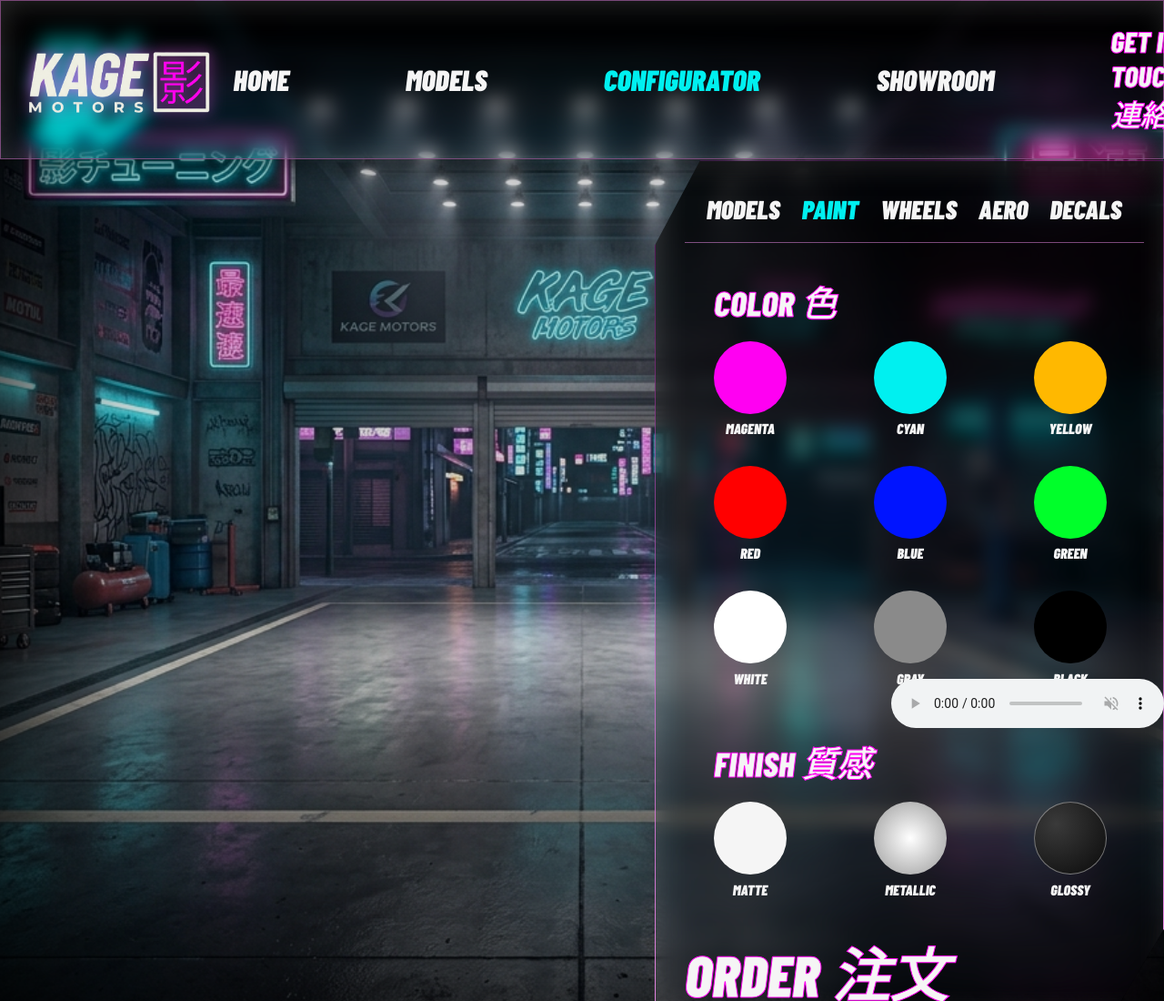
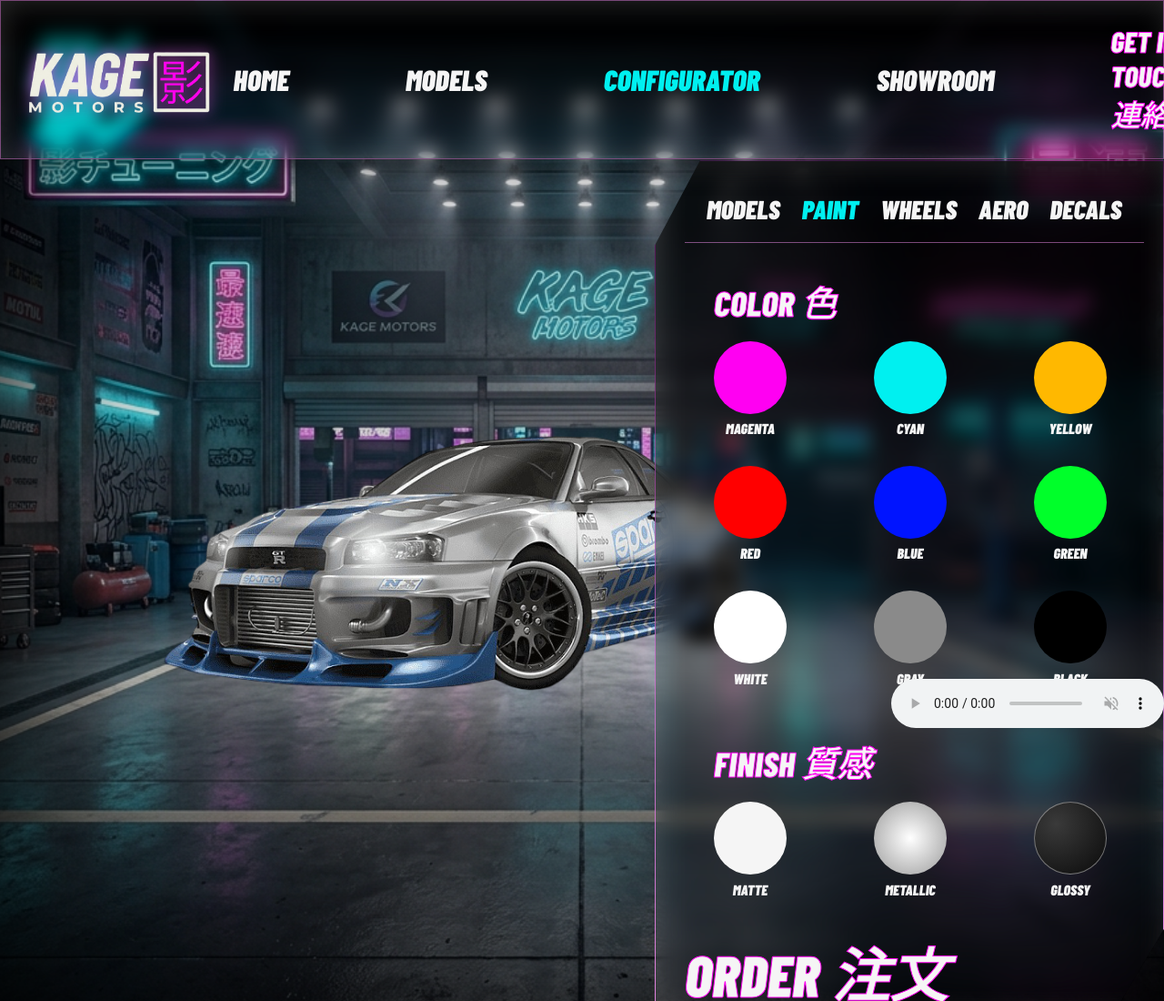
Before and after one commit to Jonascaboulii/PEC4, a plain HTML site: page kagemotors/configurator.html in a window 1280 px wide. Shown: the top 1100 px of the page at 91% size. Drawn offline with Linux system fonts and the light colour scheme.

Commit message:
kagecasilista

```diff
--- a/kagemotors/configurator.html
+++ b/kagemotors/configurator.html
@@ -34,6 +34,7 @@
 
         <section class="hero hero--configurator">
             <span class="kanji kanji--cyan">影</span>
+            <img class="auto auto--config" src="images/skylinepiola.png">
             <article class="ficha ficha--configurator vidrio">
                 <nav class="pestanas">
                     <button class="pestanas__boton" type="button">MODELS</button>
--- a/kagemotors/css/main.css
+++ b/kagemotors/css/main.css
@@ -386,6 +386,12 @@ y el color que queremos y eso, todo acá, si lo ponemos en el body no funca*/
     justify-content: center;
     padding: 0;
 }
+.auto--config{
+    left: 5rem;
+    top: 23rem;
+    width: 65%;
+
+}
 .ficha--configurator{
     height: auto; /*se adapta al contenido*/
     width: 35rem;
```
